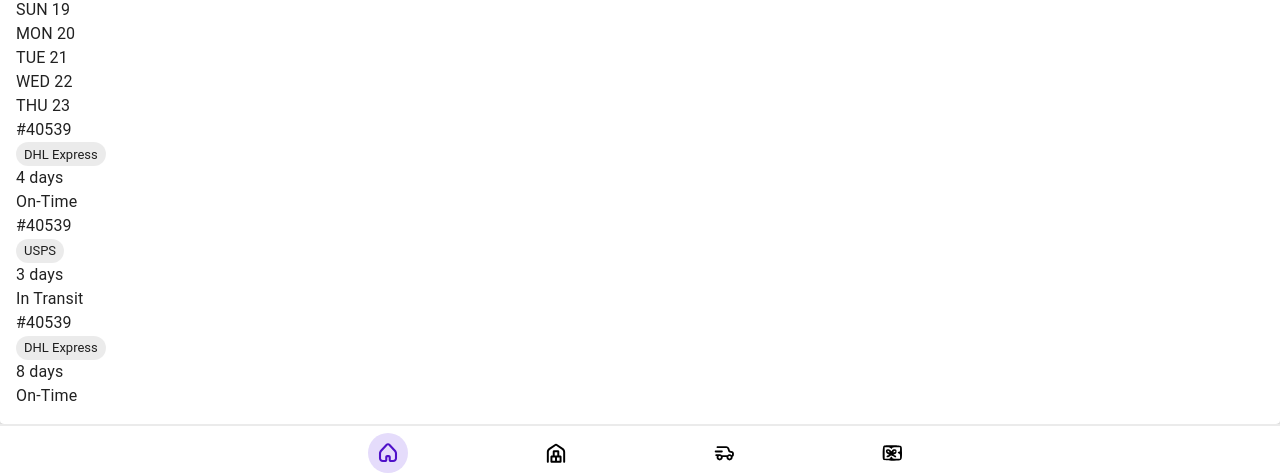
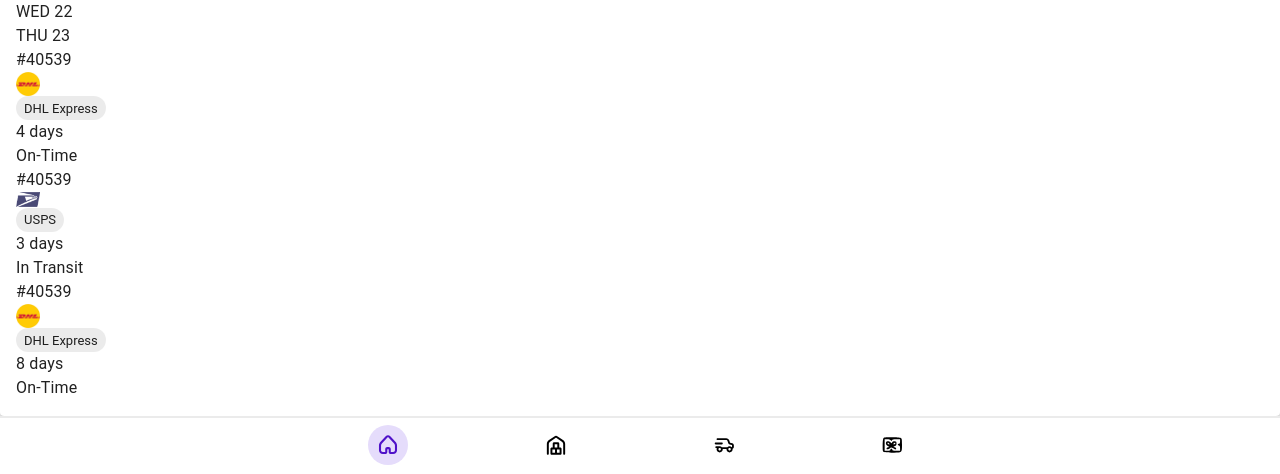
Before and after one commit to Saj12345678/commercive-dashboard, a Next.js app: page /home in a window 1280 px wide. Shown: the part 1893-2367 px from the top of the page. Built offline with nearby package versions, Linux system fonts and the light colour scheme; no server answers; the database is empty.

Commit message:
update store dropdown ui update

```diff
--- a/src/components/Summary.tsx
+++ b/src/components/Summary.tsx
@@ -2,6 +2,7 @@
 import React from "react";
 import { GoArrowUpRight } from "react-icons/go";
 import OrderIcon from "./images/order";
+import Image from "next/image";
 
 const dummyData = [
   {
@@ -85,16 +86,32 @@
                 {data.items.map((item, idx) => (
                   <Box
                     key={idx}
-                    className="p-3 bg-[#E8ECFE] rounded-lg flex justify-between items-center"
+                    className={`p-3 ${item.status === 'In Transit' ? 'bg-[#FFECD6]' : 'bg-[#E8ECFE]'} rounded-lg flex justify-between items-center`}
                   >
                     <Typography className="text-sm text-gray-800">
                       {item.id}
                     </Typography>
+                    <Box className={"flex w-max gap-2"}>
+                    {item.carrier === 'DHL Express' && <Image
+                                                   src="/icons/dhl.png"
+                                                   alt="dhl"
+                                                   width={24}
+                                                   height={24}
+                                                   className="w-[24px] h-[24px]"
+                                                 /> }
+                                                  {item.carrier === 'USPS' && <Image
+                                                   src="/icons/Layer.png"
+                                                   alt="dhl"
+                                                   width={24}
+                                                   height={22}
+                                                   className="w-[24px] h-[20px]"
+                                                 /> }
                     <Chip
                       label={item.carrier}
                       size="small"
-                      className="text-sm bg-yellow-100 text-yellow-600"
+                      className="text-sm !bg-transparent text-yellow-600"
                     />
+                    </Box>
                     <Typography className="text-sm text-gray-500">
                       {item.days} days
                     </Typography>
--- a/src/components/sidebar.tsx
+++ b/src/components/sidebar.tsx
@@ -20,6 +20,8 @@
 import { BsCopy } from "react-icons/bs";
 import CustomSelection from "./ui/custom-select";
 import { useStoreContext } from "@/context/StoreContext";
+import { FiPlus } from "react-icons/fi";
+import { IoIosMore } from "react-icons/io";
 
 export interface SidebarProps {
   isOpen?: any;
@@ -87,12 +89,18 @@
   const [isInfoTooltipOpen, setInfoIsTooltipOpen] = useState(false);
   const [isTooltipOpen, setIsTooltipOpen] = useState(false);
   const [tooltipMessage, setTooltipMessage] = useState("");
+  const [showStoreData, setShowStoreData] = useState(false);
+  const storeName = selectedStore ? selectedStore.label : null;
+
+  console.log(selectedStore,'selectedStore');
+
+
 
   const sidebarData = pathName?.includes("/admin") ? adminData : data
 
-  const handleClick = (event: React.MouseEvent<HTMLElement>) => {
-    setAnchorEl(event.currentTarget);
-  };
+  // const handleClick = (event: React.MouseEvent<HTMLElement>) => {
+  //   setAnchorEl(event.currentTarget);
+  // };
   const [sidebarOpen, setSidebarOpen] = useState(false);
 
   const handleClose = () => {
@@ -103,6 +111,20 @@
     setSidebarOpen(!sidebarOpen);
 
     setIsCollapsed(!isCollapsed);
+  };
+
+  const handleClick = (event: React.MouseEvent<HTMLElement>) => {
+    setAnchorEl(event.currentTarget); // Keeps the Menu functionality intact
+    setShowStoreData((prev) => !prev); // Toggles the display of storeData
+  };
+
+  const handleStoreSelect = (store: any) => {
+    setSelectedStore(store); // Set selected store
+    setShowStoreData(false); // Hide store list after selection
+  };
+
+  const handleAddStore = () => {
+    console.log('Add Store');
   };
 
   useEffect(() => {
@@ -255,6 +277,7 @@
               isCollapsed ? "gap-5" : "gap-8"
             } h-full`}
           >
+            <div className="flex flex-col gap-2 relative">
             {!pathName?.includes("/admin") && <div
               className={`w-full flex justify-between border-4 border-[#F4F4F7] rounded-md py-2 px-4 ${
                 isCollapsed && "!px-1"
@@ -272,7 +295,7 @@
                     }}
                   />
                   <div className="flex flex-col">
-                    <h2>{userData}</h2>
+                    <h2>{storeName}</h2>
                     <p className="text-[#B1B0B0]">Connected</p>
                   </div>
                 </div>
@@ -286,15 +309,16 @@
                       width={14}
                       height={14}
                       alt="down-arrow"
+                      // className={`transition-transform duration-300 ${showStoreData ? 'rotate-180' : ''}`}
                     />
                   </div>
-                  <Menu
+                  {/* <Menu
                     anchorEl={anchorEl}
                     open={Boolean(anchorEl)}
                     onClose={handleClose}
                   >
                     <MenuItem onClick={handleLogout}>Logout</MenuItem>
-                  </Menu>
+                  </Menu> */}
                 </div>
               </div>
               <div
@@ -314,19 +338,47 @@
                 />
               </div>
             </div>}
+            {showStoreData && !isCollapsed && (
+              <div className="w-full border rounded shadow-lg absolute top-[78px] ">
+                <div className="h-full max-h-[147px] overflow-y-auto custom-scrollbar">
+                {storeData && storeData.length > 0 ? (
+                  storeData.map((store, index) => (
+                    <div
+                    key={index}
+                    className={`flex justify-between items-center p-3 border-b ${store.label === storeName ? 'bg-[#F3E8FF] hover:bg-none' : 'hover:bg-[#f9f9ff]'}`}
+                    onClick={() => handleStoreSelect(store)} // Select store on click
+                  >
+                    <p>{store.label}</p>
+                    <IoIosMore scale={20} className="cursor-pointer"/>
+                  </div>
+                 ))
+               ) : (
+                 <p className="p-4">No stores available.</p>
+               )}
+               </div>
+               <div
+                  className="p-3 cursor-pointer bg-white hover:bg-[#f9f9ff] border-t"
+                  onClick={() => handleAddStore()} // Call function to add a store
+                >
+                  <p className="flex items-center gap-1 text-[#4F12CA]"><span><FiPlus size={20} /></span> Connect new store</p>
+                </div>
+             </div>
+            )}
+            </div>
             {pathName?.includes("/admin") && (
               <div className="p-3">
                 <LogoIcon width={150} height={35} color={'#ffffff'} />
               </div>
             )}
-             <CustomSelection
+
+             {/* <CustomSelection
                 className="rounded-[8px] cursor-pointer"
                 placeholder={"Select store"}
                 data={storeData} // Pass the fetched store data
                 value={selectedStore}
                 onChange={setSelectedStore}
                 label={'Select store'}
-            />
+            /> */}
             <div
               className={`flex flex-col gap-2 overflow-y-auto custom-scrollbar`}
             >
@@ -450,7 +502,7 @@
                       />
                     </div>
                     <div className="flex flex-col">
-                      <h2>{userData}</h2>
+                      <h2>{storeName}</h2>
                       <p className="text-[#B1B0B0]">Connected</p>
                     </div>
                   </div>
```
Also changed, not shown: public/icons/Layer.png (added), public/icons/dhl.png (added).
